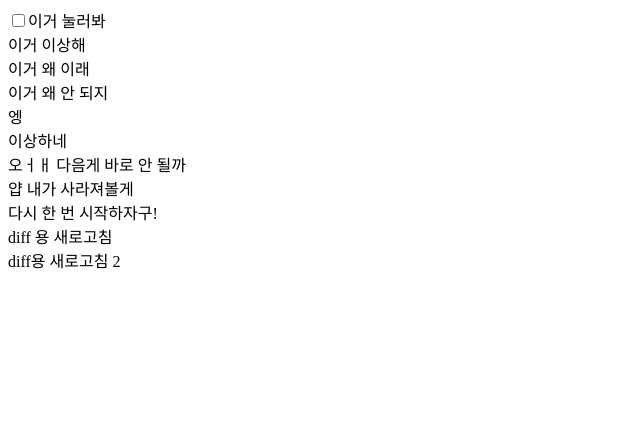
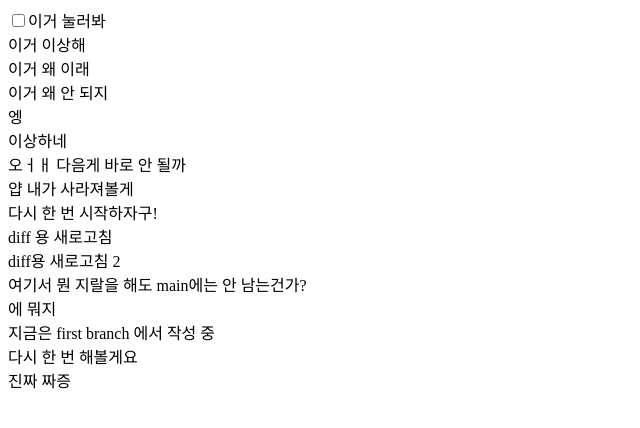
Before and after one commit to seongyun04/first, a plain HTML site: page index.html in a window 1280 px wide. Shown: the whole page, without its empty margins (0-640 px from the left). Drawn offline with Linux system fonts and the light colour scheme.

Commit message:
왜이래

```diff
--- a/index.html
+++ b/index.html
@@ -40,5 +40,20 @@
     <div>
         diff용 새로고침 2
     </div>
+    <div>
+        여기서 뭔 지랄을 해도 main에는 안 남는건가?
+    </div>
+    <div>
+        에 뭐지
+    </div>
+    <div>
+        지금은 first branch 에서 작성 중
+    </div>
+    <div>
+        다시 한 번 해볼게요
+    </div>
+    <div>
+        진짜 짜증
+    </div>
 </body>
 </html>
```
